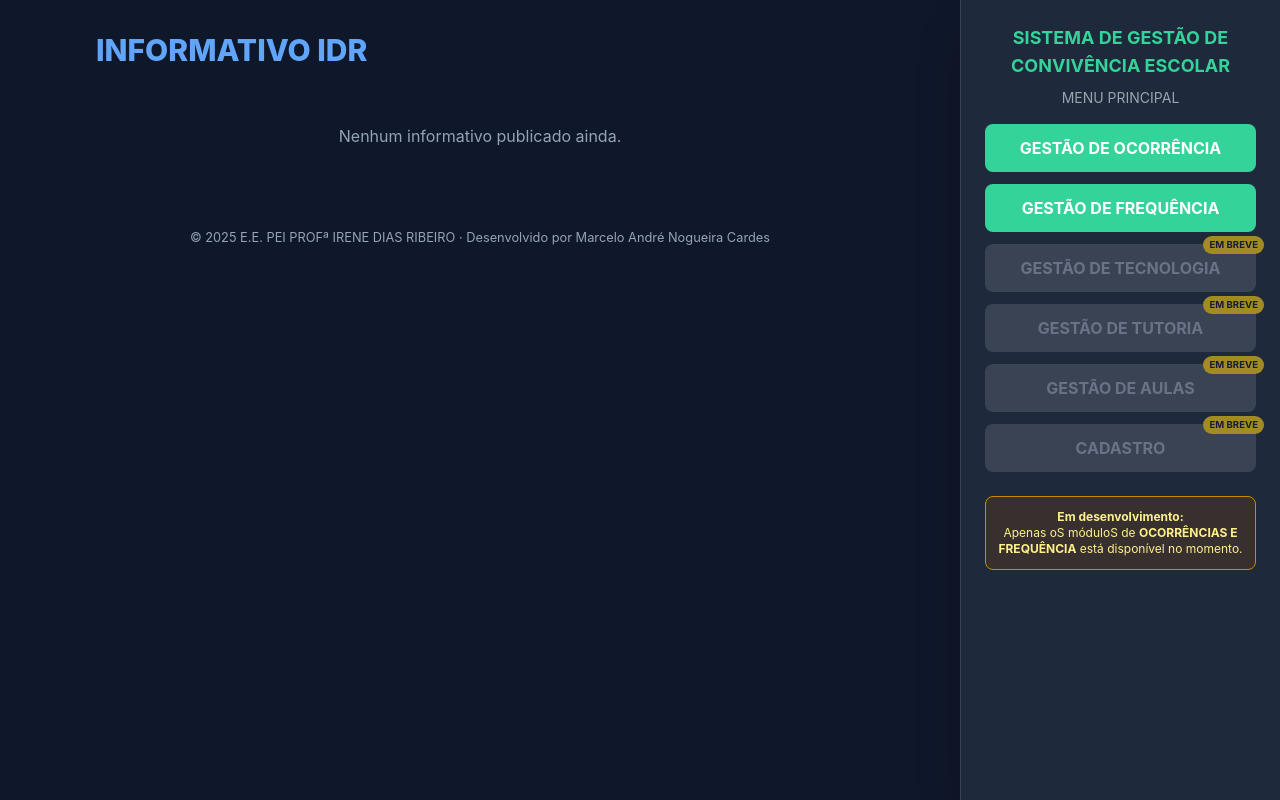
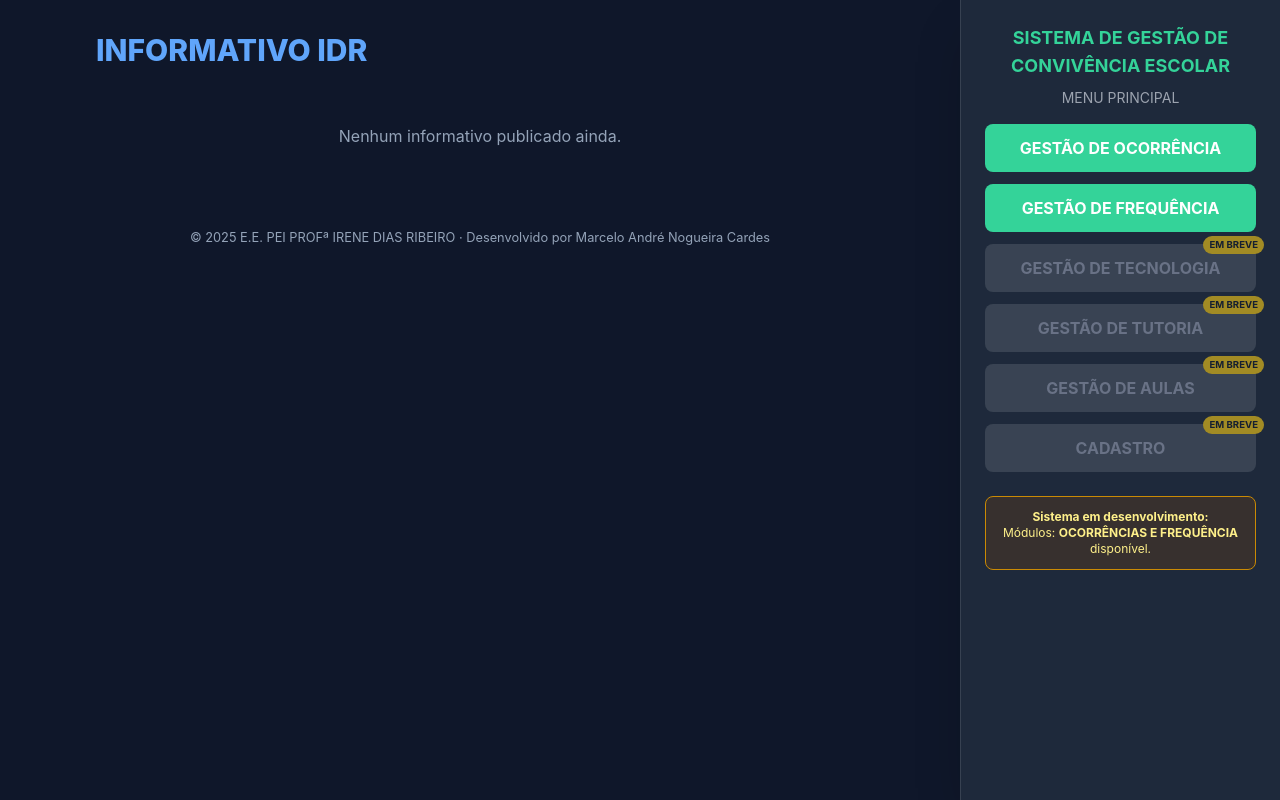
Before and after one commit to mcardes77-cmd/SGCE_IDR, a Flask app: page / in a window 1280 px wide. Run offline with Flask 3, Linux system fonts and the light colour scheme; data that the repository does not hold is empty; some libraries are stand-ins or nearby versions.

Commit message:
Update index.html

```diff
--- a/templates/index.html
+++ b/templates/index.html
@@ -144,8 +144,8 @@
       <!-- Mensagem informativa -->
       <div class="mt-6 p-3 bg-yellow-900/30 border border-yellow-600 rounded-lg">
         <p class="text-xs text-yellow-200">
-          <strong>Em desenvolvimento:</strong><br>
-          Apenas oS móduloS de <strong>OCORRÊNCIAS E FREQUÊNCIA</strong> está disponível no momento.
+          <strong>Sistema em desenvolvimento:</strong><br>
+          Módulos: <strong>OCORRÊNCIAS E FREQUÊNCIA</strong> disponível.
         </p>
       </div>
     </div>
@@ -211,4 +211,5 @@
     setInterval(carregarInformativos, 30000);
   </script>
 </body>
+
 </html>
```
